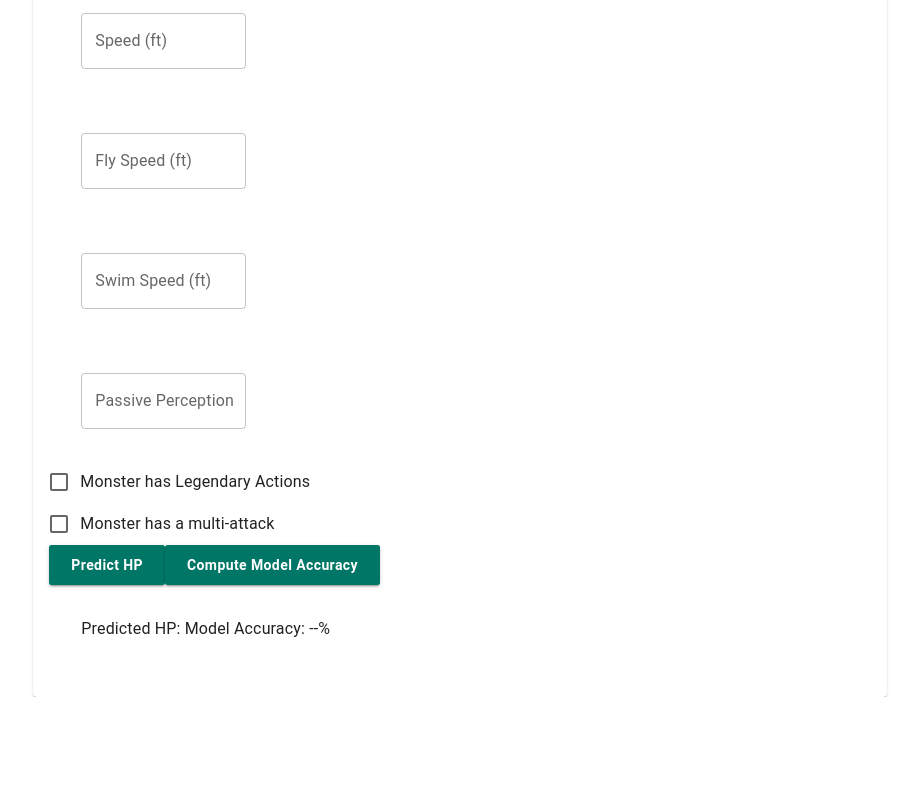
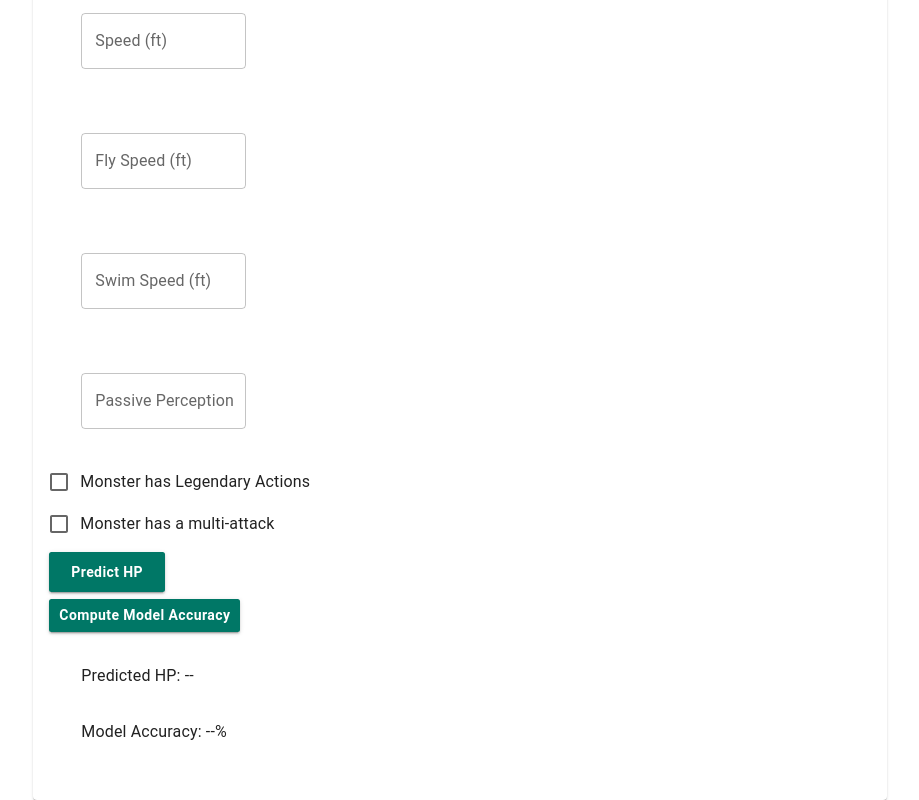
Before and after one commit to JusticeLuke/gold_tracker, a React (Create React App) app in the folder gold_tracker_ui/: page /monsterGen in a window 1280 px wide. Shown: the part 589-1389 px from the top of the page, without its empty margins (180-1099 px from the left). Before the commit the page ends 1286 px from the top, so only its background shows below. Built offline with nearby package versions, Linux system fonts and the light colour scheme.

Commit message:
Add model accuracy function to occur on button

```diff
--- a/gold_tracker_ui/src/components/suite/MonsterGen.tsx
+++ b/gold_tracker_ui/src/components/suite/MonsterGen.tsx
@@ -60,7 +60,7 @@ const defaultInputValues = {
 
 const MonsterGen = () => {
   const [values, setValues] = React.useState(defaultInputValues);
-  const [hp, setHp] = React.useState();
+  const [hp, setHp] = React.useState("--");
   const [acc, setAcc] = React.useState("--%");
 
   //Get model accuracy only on load
@@ -96,6 +96,10 @@ const MonsterGen = () => {
       fontStyle: "bold",
       margin: "2em",
     },
+    buttons: {
+      display: "block",
+      my:".5em",
+    }
   };
 
   const getContent = () => {
@@ -140,7 +144,7 @@ const MonsterGen = () => {
             }}
           >
             <MenuItem value={0}>TINY</MenuItem>
-            <MenuItem value={1}>SMAL</MenuItem>
+            <MenuItem value={1}>SMALL</MenuItem>
             <MenuItem value={2}>MEDIUM</MenuItem>
             <MenuItem value={3}>LARGE</MenuItem>
             <MenuItem value={4}>HUGE</MenuItem>
@@ -259,6 +263,7 @@ const MonsterGen = () => {
           />
         </FormGroup>
         <CommonButton
+          sx={formStyles.buttons}
           variant="contained"
           onClick={() => {
             handleSubmit();
@@ -268,16 +273,19 @@ const MonsterGen = () => {
           Predict HP
         </CommonButton>
         <CommonButton
+          sx={formStyles.buttons}
           variant="contained"
           onClick={() => {
             modelAcc();
           }}
-          size={"large"}
+          size={"small"}
         >
           Compute Model Accuracy
         </CommonButton>
         <Typography sx={formStyles.predict}>
           Predicted HP: {hp}
+        </Typography>
+        <Typography sx={formStyles.predict}>
           Model Accuracy: {acc}
         </Typography>
       </Box>
```
